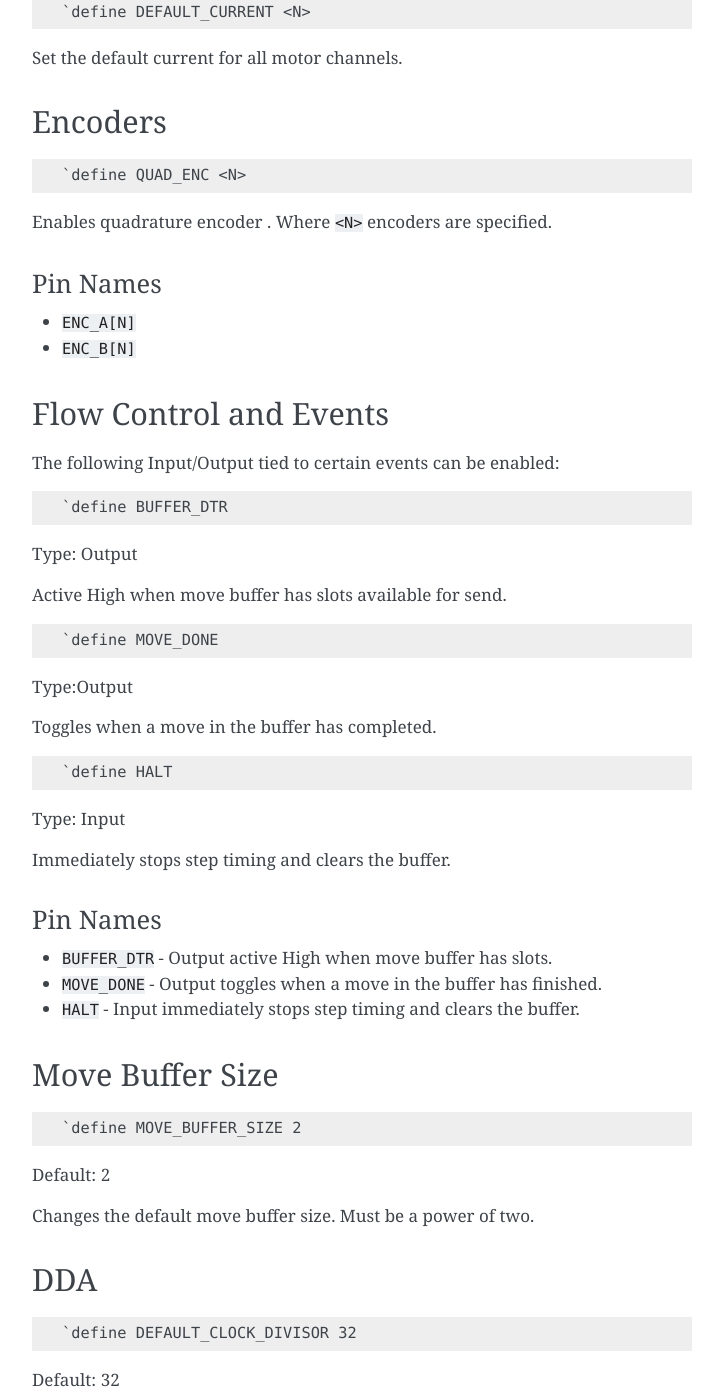
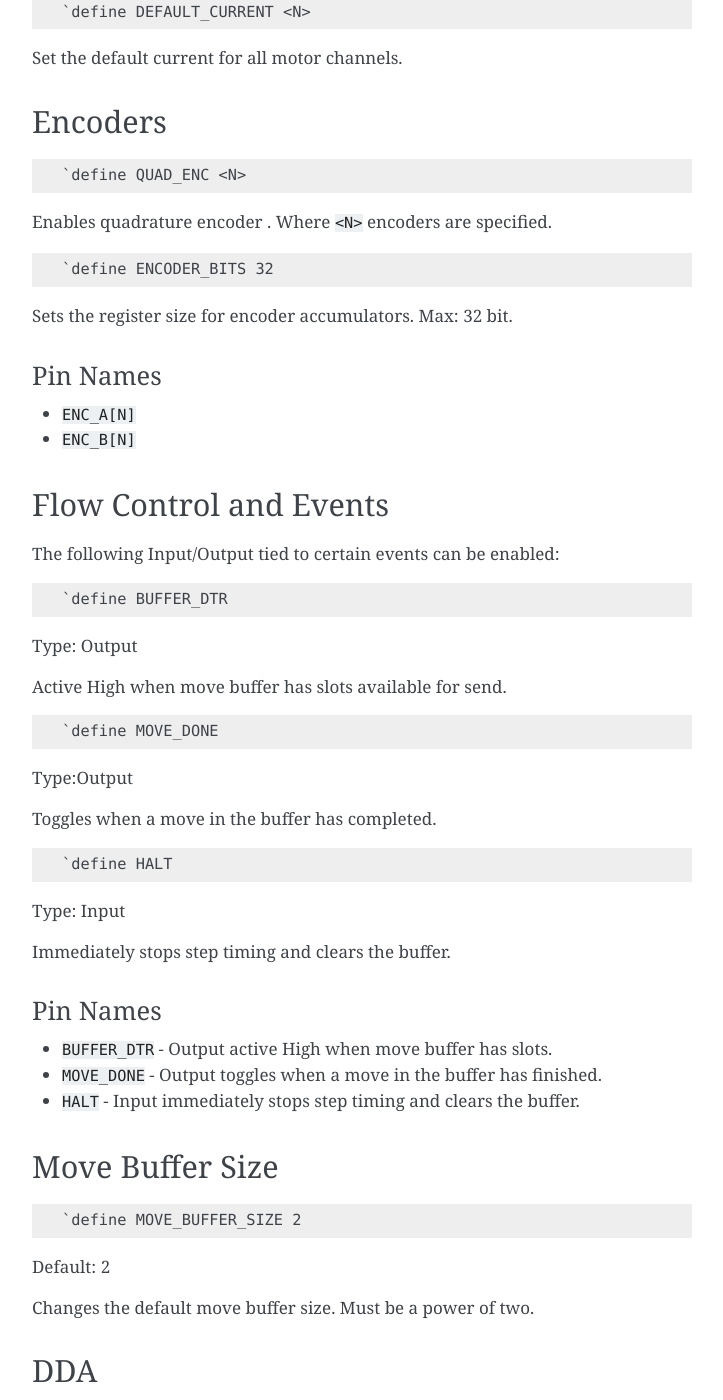
Before and after one commit to RAPcores/rapcores, a Sphinx documentation site: the page built from docs/configuration.md, in a window 1280 px wide and 1400 px high, scrolled down 3145 px. Shown: the whole window, without its empty margins (388-1111 px from the left). Built offline with Sphinx 7.4.7, drawn with Linux system fonts in a browser that asks for light colours; some of the changed lines change nothing that is shown; some of the changed text lies outside the part shown.

Commit message:
allow encoder bits to be configurable

````diff
--- a/docs/configuration.md
+++ b/docs/configuration.md
@@ -145,6 +145,11 @@ Set the default current for all motor channels.
 ```
 Enables quadrature encoder . Where `<N>` encoders are specified.
 
+```
+`define ENCODER_BITS 32
+```
+Sets the register size for encoder accumulators. Max: 32 bit.
+
 ### Pin Names
 
 - `ENC_A[N]`
@@ -196,9 +201,9 @@ Changes the default move buffer size. Must be a power of two.
 ## DDA
 
 ```
-`define DEFAULT_CLOCK_DIVISOR 32
+`define DEFAULT_CLOCK_DIVISOR 40
 ```
-Default: 32
+Default: 40
 
 Sets the default clock divisor for the DDA.
 
````
Also changed, not shown: 4 other files.
